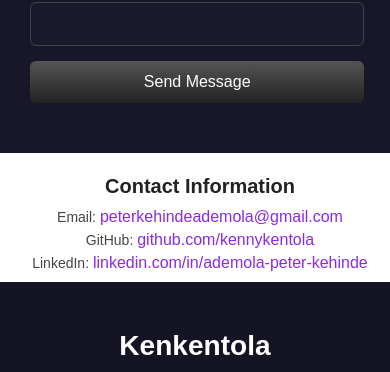
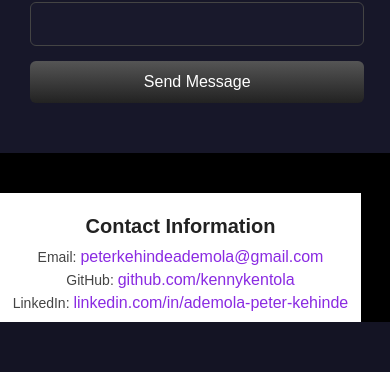
Before and after one commit to kennykentola/kennykentola.github.io, a React (Create React App) app in the folder frontend/: page / in a window 390 px wide. Shown: the part 5462-5834 px from the top of the page. Built offline with nearby package versions, Linux system fonts and the light colour scheme.

Commit message:
Fixed vercel.json and package.json

```diff
--- a/frontend/src/components/Contact.css
+++ b/frontend/src/components/Contact.css
@@ -95,13 +95,13 @@ textarea {
 
 /* Contact Information Section */
 .contact-info-section {
-  /* margin-top: 40px; */
+  margin-top: 40px;
   padding: 5px;
   text-align: center;
   background: white;
 
-  /* width: 100%; */
-  /* max-width: 500px; */
+  width: 90%;
+  max-width: 500px;
 }
 
 .contact-info-section h2 {
@@ -139,7 +139,7 @@ textarea {
   }
 
   .contact-form {
-    width: 100%;
+    /* width: 100%; */
     max-width: 400px;
     padding-bottom: 20px;
     grid-template-columns: 1fr;
@@ -157,7 +157,9 @@ textarea {
   }
 
   .contact-info-section {
-    width: 100%;
+
+    width: 90%;
+    height: 100%;
     /* padding: 15px; */
   }
 
--- a/frontend/src/components/Contact.jsx
+++ b/frontend/src/components/Contact.jsx
@@ -21,7 +21,7 @@ const Contact = () => {
     e.preventDefault();
 
     try {
-      const response = await fetch("http://localhost:5001/api/messages/send-message", {
+      const response = await fetch("https://backend-rntqth1tu-kennykentolas-projects.vercel.app/api/messages/send-message", {
         method: "POST",
         headers: { "Content-Type": "application/json" },
         body: JSON.stringify(formData),
--- a/frontend/src/components/HeroSection.css
+++ b/frontend/src/components/HeroSection.css
@@ -8,6 +8,7 @@ body {
     text-align: center;
     background-color: #F8F8F8;
     color: white;
+
 }
 
 /* ================= Navbar ================= */
```
